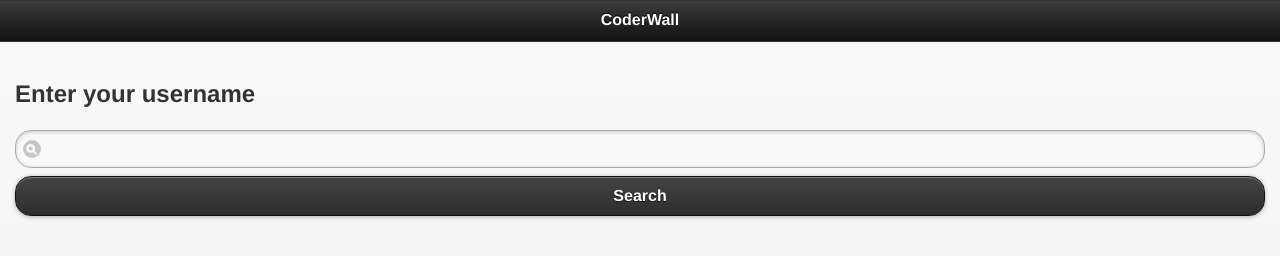
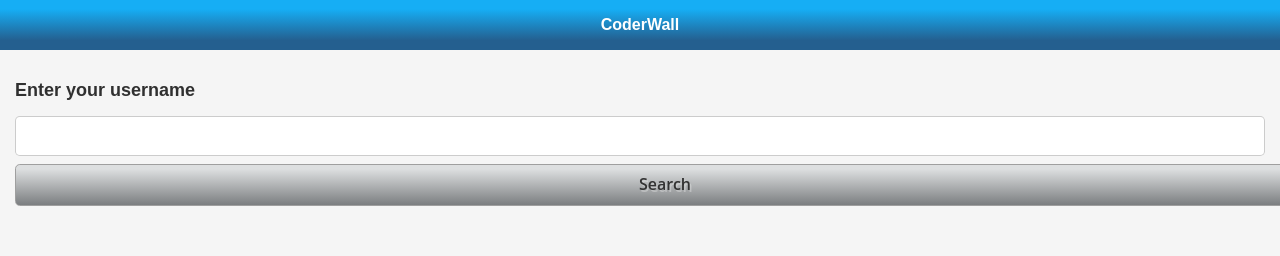
Before and after one commit to marti1125/CoderWall-Badges, a plain HTML site: page assets/www/index.html in a window 1280 px wide. Drawn offline with Linux system fonts and the light colour scheme.

Commit message:
add new design

```diff
--- a/assets/www/css/app.css
+++ b/assets/www/css/app.css
@@ -1,3 +1,83 @@
+body {
+	font-family: sans-serif;
+	background-color: #F5F5F5;
+	font-size: 16px;
+	color:  #303030;
+	margin: 0px !important;
+    padding: 0px !important;
+}
+
+h2 {
+	font-size: 18px;
+}
+
+h3 {
+	font-size: 16px;
+}
+
+.title {
+	line-height: 30px;
+}
+
+#header {
+	color: #fff;
+	height: 50px;
+	background-image: linear-gradient(bottom, rgb(36,95,143) 19%, rgb(22,174,245) 82%);
+	background-image: -o-linear-gradient(bottom, rgb(36,95,143) 19%, rgb(22,174,245) 82%);
+	background-image: -moz-linear-gradient(bottom, rgb(36,95,143) 19%, rgb(22,174,245) 82%);
+	background-image: -webkit-linear-gradient(bottom, rgb(36,95,143) 19%, rgb(22,174,245) 82%);
+	background-image: -ms-linear-gradient(bottom, rgb(36,95,143) 19%, rgb(22,174,245) 82%);
+
+	background-image: -webkit-gradient(
+		linear,
+		left bottom,
+		left top,
+		color-stop(0.19, rgb(36,95,143)),
+		color-stop(0.82, rgb(22,174,245))
+	)
+}
+
+#btnsearch, #back{
+	width: 100%;
+  	height: 2.5rem;
+  	margin: 0 0 1rem;
+	padding: 0 1.5rem;
+	-moz-box-sizing: border-box;
+	display: inline-block;
+	vertical-align: middle;
+	text-overflow: ellipsis;
+	white-space: nowrap;
+	overflow: hidden;
+	background-image: linear-gradient(bottom, rgb(123,126,128) 0%, rgb(221,223,224) 90%);
+	background-image: -o-linear-gradient(bottom, rgb(123,126,128) 0%, rgb(221,223,224) 90%);
+	background-image: -moz-linear-gradient(bottom, rgb(123,126,128) 0%, rgb(221,223,224) 90%);
+	background-image: -webkit-linear-gradient(bottom, rgb(123,126,128) 0%, rgb(221,223,224) 90%);
+	background-image: -ms-linear-gradient(bottom, rgb(123,126,128) 0%, rgb(221,223,224) 90%);
+
+	background-image: -webkit-gradient(
+		linear,
+		left bottom,
+		left top,
+		color-stop(0, rgb(123,126,128)),
+		color-stop(0.9, rgb(221,223,224))
+	);
+	border: 0.1rem solid #9f9f9f;
+	border-radius: 0.3rem;
+	font-size: 1.6rem;
+	font-family: 'Open Sans', Sans-serif;
+	font-weight: 600;
+	line-height: 1.3rem;
+	color: #333;
+	text-align: center;
+	text-shadow: 0.1rem 0.1rem 0 rgba(255,255,255,0.3);
+	text-decoration: none;
+	outline: none;
+}
+
+#backpage {
+	line-height: 5px !important;
+}
+
 .ui-page {
     -webkit-backface-visibility: hidden;
 }
@@ -10,3 +90,16 @@
 	width: 50%;
 	margin: 0 auto;
 }
+
+#search {
+	width: 100%;
+  	height: 40px;
+  	display: block;
+  	overflow: hidden;
+  	resize: none;
+  	padding: 0 0.8rem;
+  	border: 0.1rem solid rgba(0,0,0,.2);
+  	border-radius: 0.3rem;
+  	box-shadow: none;
+  	background: #fff;
+}
--- a/assets/www/index.html
+++ b/assets/www/index.html
@@ -3,7 +3,7 @@
 <head>
 	<title>Badges</title>
 	<meta name="viewport" content="width=device-width, initial-scale=1">
-	<link rel="stylesheet" href="css/jquery.mobile-1.2.0.css" />
+	<link rel="stylesheet" href="css/jquery.mobile.structure-1.2.0.css" />
 	<link rel="stylesheet" type="text/css" href="css/jquery.mobile.iscrollview.css" />
 	<link rel="stylesheet" type="text/css" href="css/app.css" />
 	<script src="js/jquery-1.8.2.min.js"></script>
@@ -35,21 +35,21 @@
 
 <div data-role="page" id="container">
 
-	<div data-role="header" data-position="fixed" >
-		<h1>CoderWall</h1>
+	<div data-role="header" id="header" data-position="fixed" >
+		<h1 class="title">CoderWall</h1>
 	</div><!-- /header -->
 
 	<div data-role="content">
 		<label for="search-basic"><h2>Enter your username</h2></label>
-		<input type="search" name="search" id="search-basic" value="" />
-		<a rel="external" href="" data-theme="a" data-transition="pop" data-role="button" id="btnsearch">Search</a>
+		<input type="text" id="search" />
+		<a href="#"  data-transition="pop" data-role="button" id="btnsearch">Search</a>
 	</div><!-- /content -->
 
 </div><!-- /page -->
 
 <div data-role="page" id="dialog">
-  <div data-role="header" data-position="fixed">
-    <h1>Looking...</h1>
+  <div data-role="header" id="header" data-position="fixed">
+    <h1 class="title" >Looking...</h1>
   </div>
   <div data-role="content" id="errormsg">
   	<div id="canvasloader-container" class="wrapper"></div>
@@ -60,8 +60,8 @@
 
 <div data-role="page" id="pagerest">
 
-	<div data-role="header" data-position="fixed" data-tap-toggle="false" >
-		<a href="#container" data-transition="pop" >Back</a>
+	<div data-role="header" id="header" data-position="fixed" data-tap-toggle="false" >
+		<a href="#container" data-transition="pop" id="backpage" ><img id="backpage" src="img/back.png"/></a>
 		<h1>CoderWall</h1>
 	</div><!-- /header -->
 
--- a/assets/www/js/app.js
+++ b/assets/www/js/app.js
@@ -9,7 +9,7 @@ $('#btnsearch').live('click', function () {
 
 	$.mobile.changePage('#dialog', 'pop', true, true);
 
-	var search = $("#search-basic").val();
+	var search = $("#search").val();
 
 	$.ajax({
 	    url: 'https://coderwall.com/' + search + '.json?callback=?',
@@ -44,8 +44,8 @@ $('#btnsearch').live('click', function () {
 	    },
 	    error: function (data) {
 	    	$('#canvasloader-container').hide();
-	    	$('#centeror').append('<h3>Username does not found</h3>');
-	    	$('#centeror').append($('<a class="backinit" href="#container" />').text('Ok').buttonMarkup({
+	    	$('#centeror').append('<h2>Username does not found</h2>');
+	    	$('#centeror').append($('<a class="backinit" id="back" href="#container" />').text('Ok').buttonMarkup({
 			    theme  : 'a',
 			    mini   : false,
 			    inline : false
```
Also changed, not shown: assets/www/css/images/shadow.png (added), assets/www/img/back.png (added), 2 other files.
